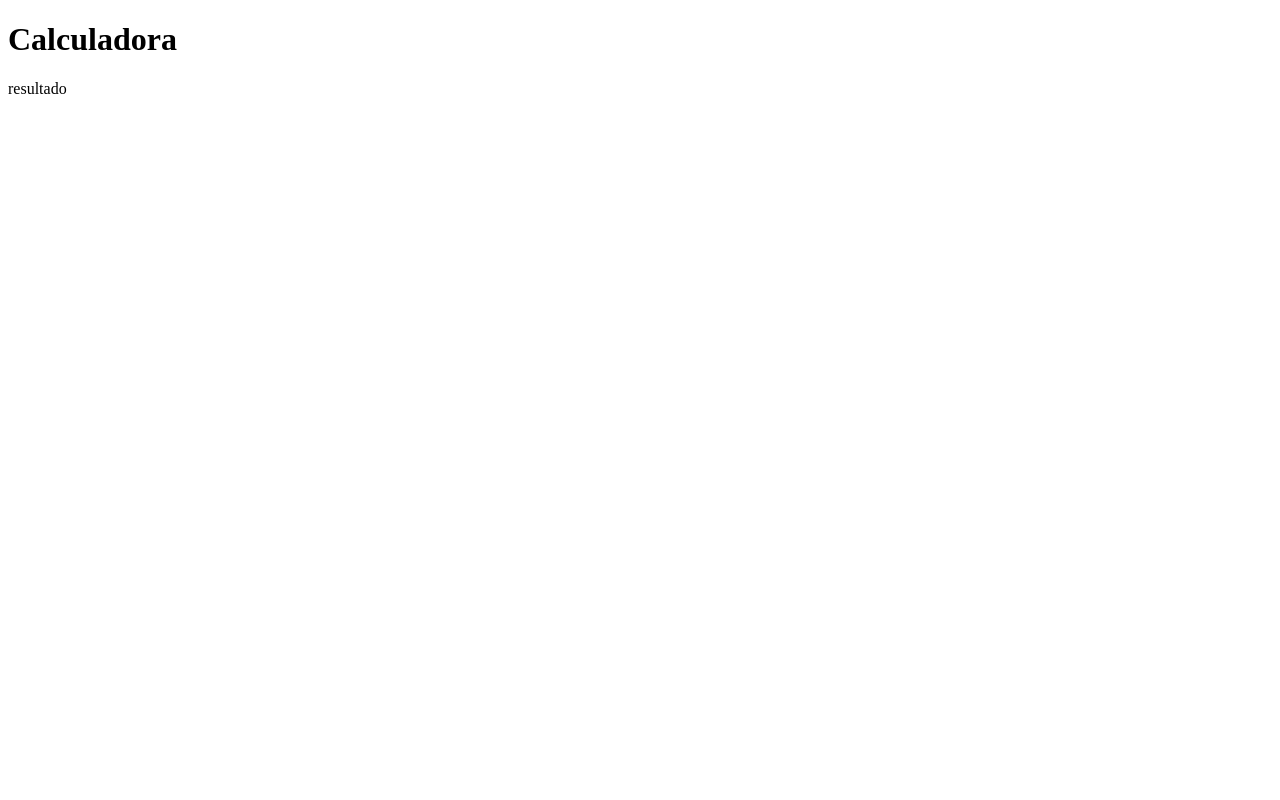
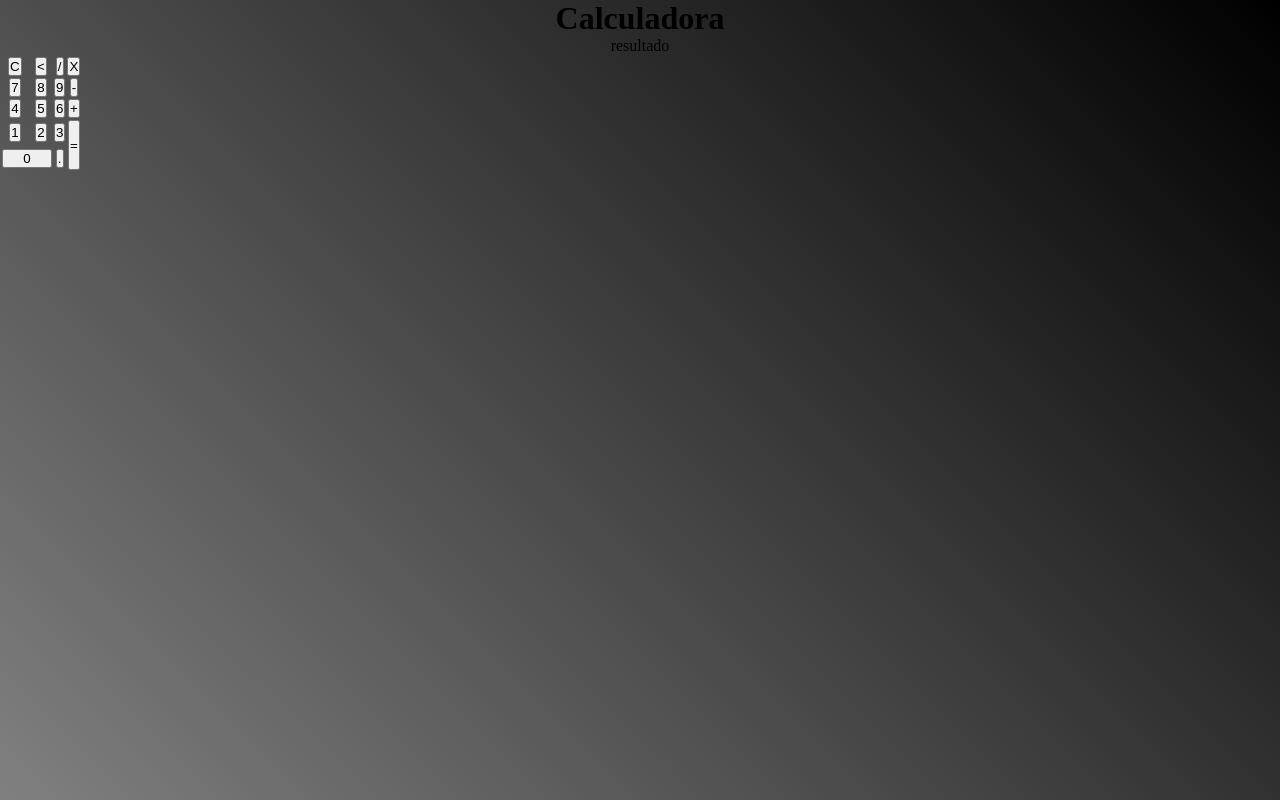
Before and after one commit to jhoaokei15/calculadora, a plain HTML site: page index.html in a window 1280 px wide. Drawn offline with Linux system fonts and the light colour scheme.

Commit message:
Add files via upload

```diff
--- a/index.html
+++ b/index.html
@@ -7,12 +7,41 @@
     <link rel="stylesheet" href="styles.css">
 </head>
 <body>
-    <div class="Calculadora">
-        <h1>Calculadora</h1>
-        <p id="resultado">resultado</p>
-        <table>
-
-        </table>
+    <div class="fundo">
+        <div class="Calculadora">
+            <h1>Calculadora</h1>
+            <p id="resultado">resultado</p>
+            <table>
+                <tr>
+                    <td><button class="botao">C</button></td>
+                    <td><button class="botao"><</button></td>
+                    <td><button class="botao">/</button></td>
+                    <td><button class="botao">X</button></td>
+                 </tr>
+                <tr>
+                    <td><button class="botao">7</button></td>
+                    <td><button class="botao">8</button></td>
+                    <td><button class="botao">9</button></td>
+                    <td><button class="botao">-</button></td>
+                </tr>
+                <tr>
+                    <td><button class="botao">4</button></td>
+                    <td><button class="botao">5</button></td>
+                    <td><button class="botao">6</button></td>
+                    <td><button class="botao">+</button></td>
+                </tr>
+                <tr>
+                    <td><button class="botao">1</button></td>
+                    <td><button class="botao">2</button></td>
+                    <td><button class="botao">3</button></td>
+                    <td rowspan="2"><button class="botao" style="height: 50px;">=</button></td>
+                </tr>
+                <tr>
+                    <td colspan="2"><button class="botao" style="width: 50px;">0</button></td>
+                    <td><button class="botao">.</button></td>
+                </tr>
+            </table>
+        </div>
     </div>
 </body>
 </html>
--- a/styles.css
+++ b/styles.css
@@ -0,0 +1,11 @@
+*{
+    margin:0;
+    padding:0;
+}
+.fundo{
+    background-image:linear-gradient(45deg, grey, black);
+    height: 100vh;
+    color: black;
+    font-family:'Times New Roman', Times, serif;
+    text-align: center;
+}
```
